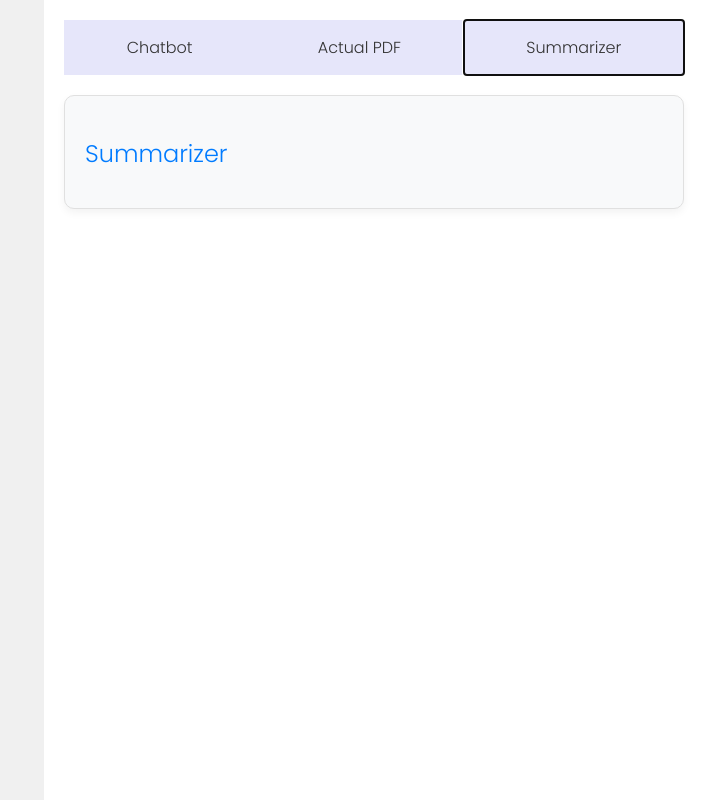
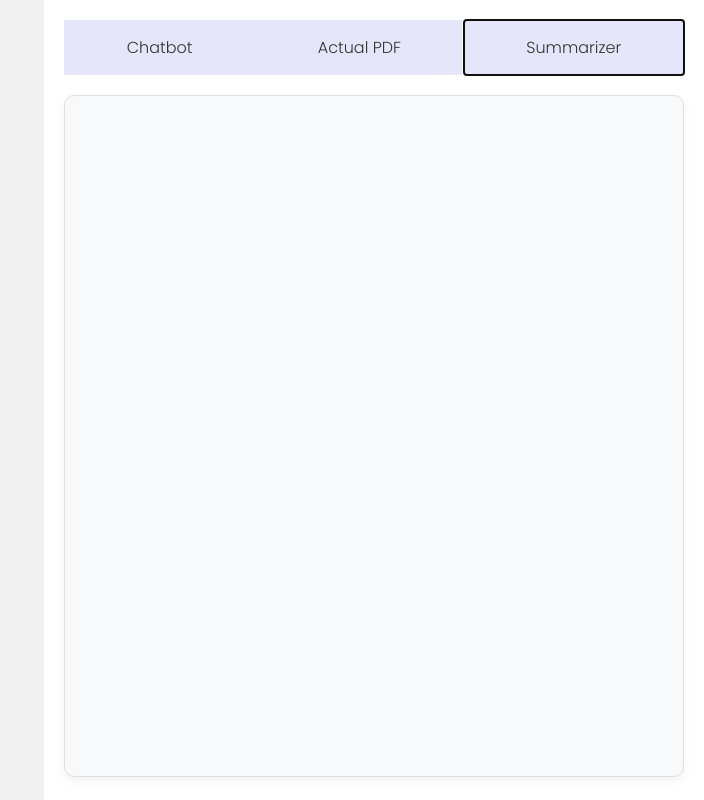
Before and after one commit to Team-Cornflakes/VitaFile, a React (Vite) app in the folder frontend/: page /Main in a window 1280 px wide. Both pictures are taken after a click on the button "Summarizer". Shown: the whole page, without its empty margins (576-1280 px from the left). Built offline with nearby package versions, Linux system fonts and the light colour scheme.

Commit message:
summarizer box fix

```diff
--- a/frontend/components/Summarizer.css
+++ b/frontend/components/Summarizer.css
@@ -1,15 +1,17 @@
 .summarizer-container {
     margin: 20px;
-    padding: 20px;
+    padding: 40px; /* Increased padding for more vertical space */
     background-color: #f8f9fa; /* Light background color */
     border: 1px solid #e0e0e0; /* Subtle border */
     border-radius: 10px; /* Rounded corners */
     box-shadow: 0 4px 8px rgba(0, 0, 0, 0.05); /* Soft box shadow */
     text-align: center; /* Centering the text */
     max-width: 600px; /* Maximum width */
+    min-height: 600px; /* Minimum height to make the box bigger vertically */
     margin-left: auto; /* Centering the box horizontally */
     margin-right: auto;
 }
+s
 
 .summarizer-container h2 {
     color: #007bff; /* A pleasant blue for the heading */
--- a/frontend/components/Summarizer.jsx
+++ b/frontend/components/Summarizer.jsx
@@ -4,7 +4,6 @@ import './Summarizer.css'; // Ensure this CSS file is properly linked for stylin
 const Summarizer = () => {
     return (
         <div className="summarizer-container">
-            <h2>Summarizer</h2>
             <p></p>
         </div>
     );
```
